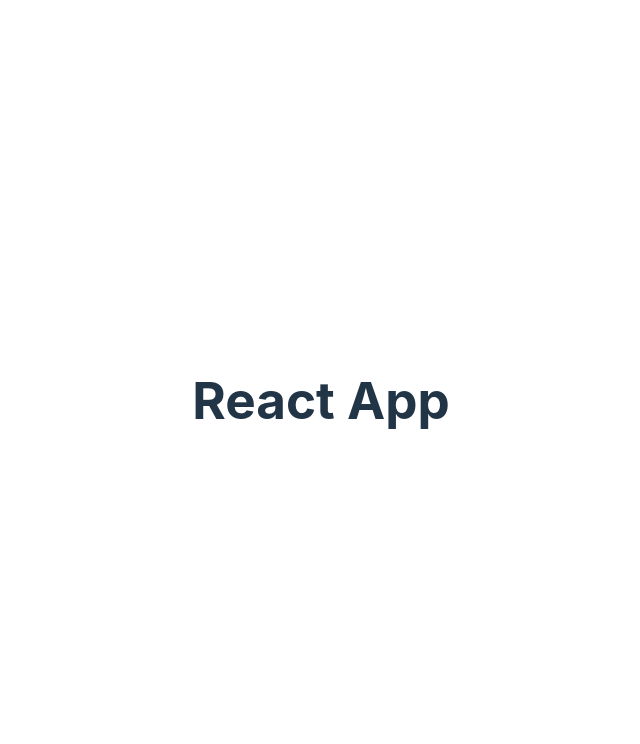
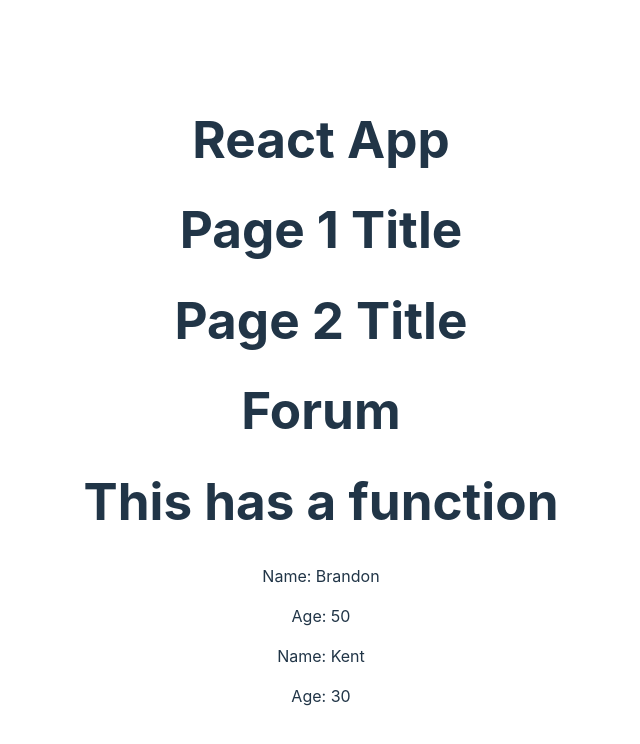
Before and after one commit to Flashrob/su_rocket, a React (Vite) app in the folder lessons/1.3_react/react-example/: page / in a window 1280 px wide. Shown: the top 744 px of the page, without its empty margins (319-959 px from the left). Built offline with nearby package versions, Linux system fonts and the light colour scheme.

Commit message:
Props explained

```diff
--- a/lessons/1.3_react/react-example/src/App.jsx
+++ b/lessons/1.3_react/react-example/src/App.jsx
@@ -1,11 +1,63 @@
 import "./App.css";
 
+const data = [
+  { name: "Brandon", age: 50 },
+  { name: "Kent", age: 30 },
+];
+
 function App() {
+  // const people = data.map((person) => {
+  //   return <ComponentWithObjectProp data={person} />;
+  // });
+
   return (
     <>
       <h1>React App</h1>
+      <Header title="Page 1 Title" />
+      <Header title="Page 2 Title" />
+      <Header title="Forum" />
+      <ComponentWithFunction
+        printHello={() => {
+          console.log("Hello");
+        }}
+      />
+      <ComponentWithArrayProp data={data} />
+      {/* {people} */}
     </>
   );
 }
 
+const Header = (props) => {
+  return <h1>{props.title}</h1>;
+};
+
+const ComponentWithFunction = (props) => {
+  const printHello = props.printHello;
+  printHello();
+  return <h1>This has a function</h1>;
+};
+
+const ComponentWithObjectProp = (props) => {
+  return (
+    <>
+      <p>Name: {props.data.name}</p>
+      <p>Age: {props.data.age}</p>
+    </>
+  );
+};
+
+const ComponentWithArrayProp = (props) => {
+  const people = props.data.map((person) => {
+    return <ComponentWithObjectProp data={person} />;
+  });
+  return <>{people}</>;
+};
+
 export default App;
+
+const props = {};
+
+props.name = "Brandon";
+{
+  /* <Component name="Brandon" /> */
+}
```
